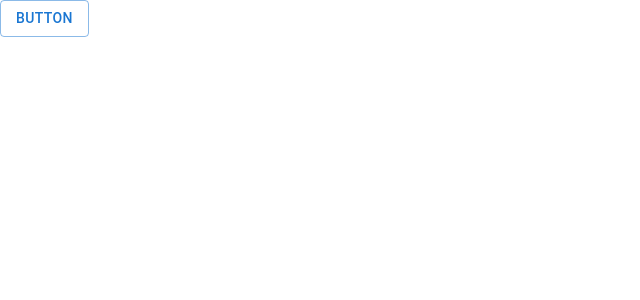
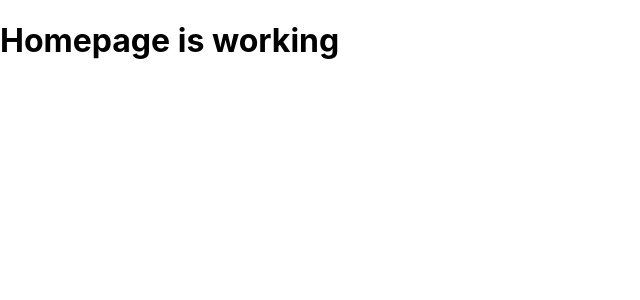
Before and after one commit to natethegreat5413/cofi-chat-app, a React (Create React App) app in the folder frontend/: page / in a window 1280 px wide. Shown: the top 300 px of the page, without its empty margins (0-640 px from the left). Built offline with nearby package versions, Linux system fonts and the light colour scheme.

Commit message:
successfully grabbing data from chat api endpoint and console.logging on the frontend

```diff
--- a/frontend/package.json
+++ b/frontend/package.json
@@ -2,6 +2,7 @@
     "name": "frontend",
     "version": "0.1.0",
     "private": true,
+    "proxy": "http://127.0.0.1:5000",
     "dependencies": {
         "@emotion/react": "^11.9.0",
         "@emotion/styled": "^11.8.1",
@@ -11,8 +12,10 @@
         "@testing-library/jest-dom": "^5.16.4",
         "@testing-library/react": "^13.2.0",
         "@testing-library/user-event": "^13.5.0",
+        "axios": "^0.27.2",
         "react": "^18.1.0",
         "react-dom": "^18.1.0",
+        "react-router-dom": "^6.3.0",
         "react-scripts": "5.0.1",
         "web-vitals": "^2.1.4"
     },
--- a/frontend/src/App.js
+++ b/frontend/src/App.js
@@ -1,11 +1,16 @@
 import React from "react";
-import Button from "@mui/material/Button";
 import "./App.css";
+import { Route, Routes } from "react-router-dom";
+
+import { Homepage, Chatpage } from "./Pages";
 
 function App() {
     return (
-        <div className="App">
-            <Button variant="outlined">Button</Button>
+        <div>
+            <Routes>
+                <Route path="/" exact element={<Homepage />} />
+                <Route path="/chats" element={<Chatpage />} />
+            </Routes>
         </div>
     );
 }
--- /dev/null
+++ b/frontend/src/Pages/Chatpage.js
@@ -0,0 +1,21 @@
+import React, { useEffect } from "react";
+import axios from "axios";
+
+export function Chatpage() {
+    useEffect(() => {
+        axios
+            .get("/api/chat")
+            .then((res) => {
+                console.log(res);
+            })
+            .catch((error) => {
+                console.log(error);
+            });
+    }, []);
+
+    return (
+        <div>
+            <h1>Chatpage is working</h1>
+        </div>
+    );
+}
--- /dev/null
+++ b/frontend/src/Pages/Homepage.js
@@ -0,0 +1,9 @@
+import React from "react";
+
+export function Homepage() {
+    return (
+        <div>
+            <h1>Homepage is working</h1>
+        </div>
+    );
+}
--- /dev/null
+++ b/frontend/src/Pages/index.js
@@ -0,0 +1,2 @@
+export * from "./Chatpage";
+export * from "./Homepage";
--- a/frontend/src/index.js
+++ b/frontend/src/index.js
@@ -1,14 +1,17 @@
-import React from 'react';
-import ReactDOM from 'react-dom/client';
-import './index.css';
-import App from './App';
-import reportWebVitals from './reportWebVitals';
+import React from "react";
+import ReactDOM from "react-dom/client";
+import "./index.css";
+import App from "./App";
+import reportWebVitals from "./reportWebVitals";
+import { BrowserRouter as Router } from "react-router-dom";
 
-const root = ReactDOM.createRoot(document.getElementById('root'));
+const root = ReactDOM.createRoot(document.getElementById("root"));
 root.render(
-  <React.StrictMode>
-    <App />
-  </React.StrictMode>
+    <React.StrictMode>
+        <Router>
+            <App />
+        </Router>
+    </React.StrictMode>
 );
 
 // If you want to start measuring performance in your app, pass a function
```
Also changed, not shown: 1 other file (tests, documents, lock files or other folders). Lines whose indentation alone changed are shown as unchanged.
